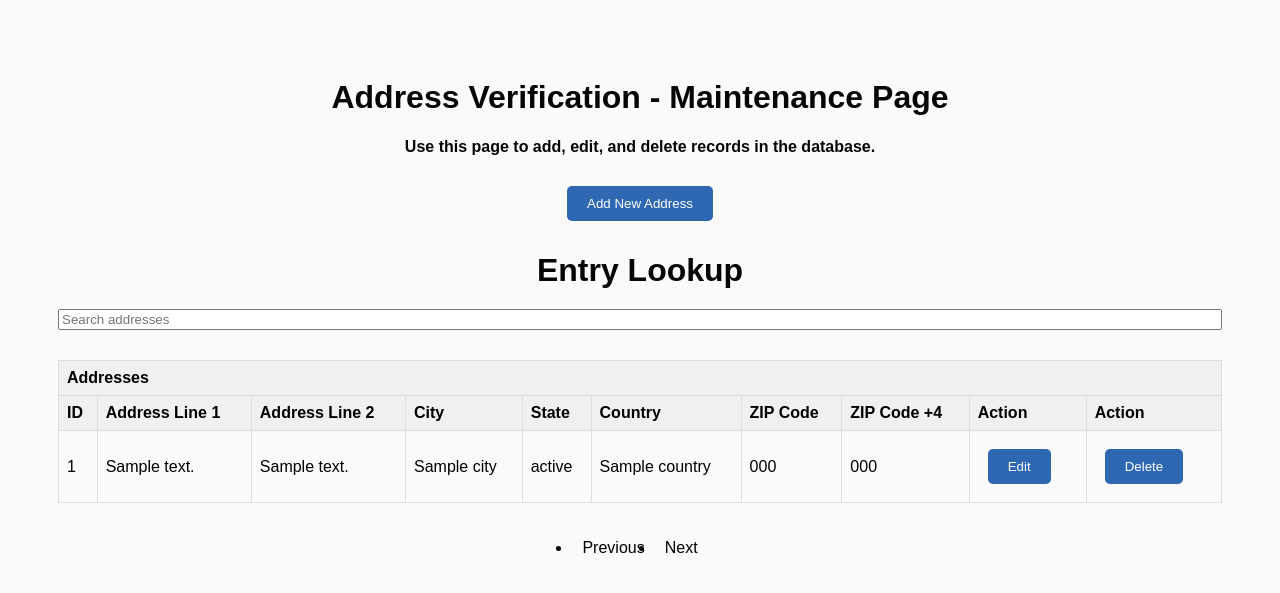
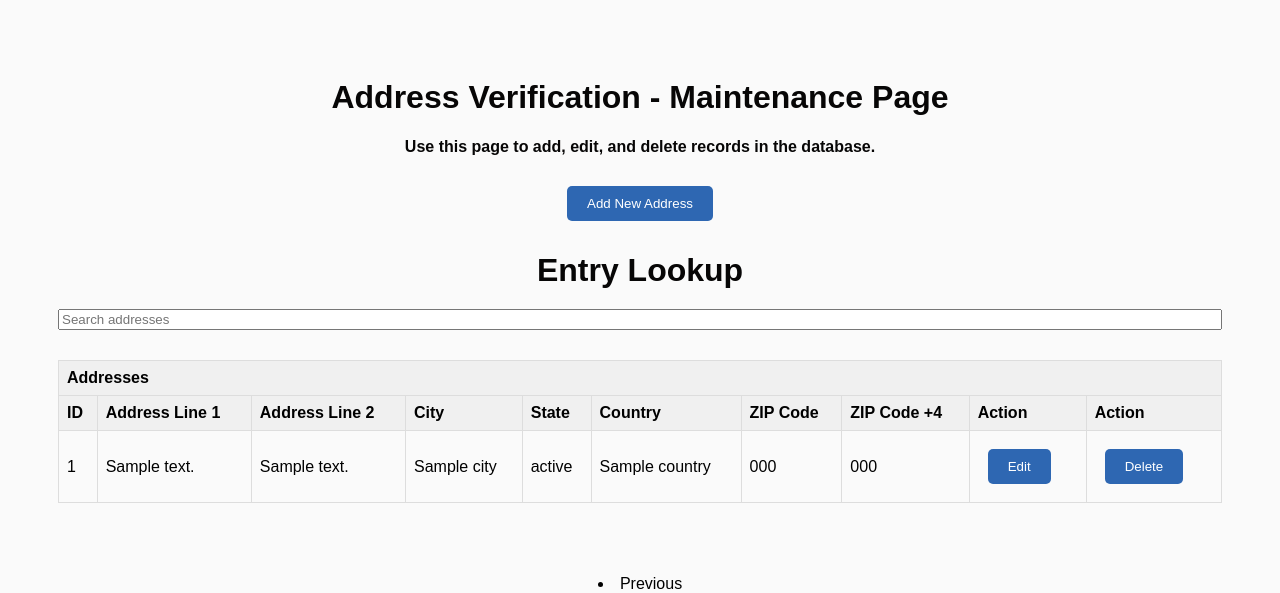
Before and after one commit to bdilbeck/ma_address_verification, a Flask app: template templates/maintenance_screen.html in a window 1280 px wide. Shown: the top 593 px of the page. Run offline with Flask 3, Linux system fonts and the light colour scheme; the template is opened without the code that fills it: most values are stand-ins (such as "Sample title", 1, 10 or a date in 2020); a database or web service that is not in the repository returns one stand-in record (values such as "Sample title"); some libraries are stand-ins or nearby versions.

Commit message:
Update maintenance_screen.html
Pagination tet v4

```diff
--- a/templates/maintenance_screen.html
+++ b/templates/maintenance_screen.html
@@ -213,7 +213,7 @@
 
 <!-- Pagination Links -->
 <nav aria-label="Page navigation">
-  <ul class="pagination">
+  <p class="pagination">
     {% if page > 1 %}
       <li class="page-item"><a class="page-link" href="{{ url_for('database_management', page=page-1) }}">Previous</a></li>
     {% else %}
@@ -229,7 +229,7 @@
     {% else %}
       <li class="page-item disabled"><span class="page-link">Next</span></li>
     {% endif %}
-  </ul>
+  </p>
 </nav>
 
 
```
